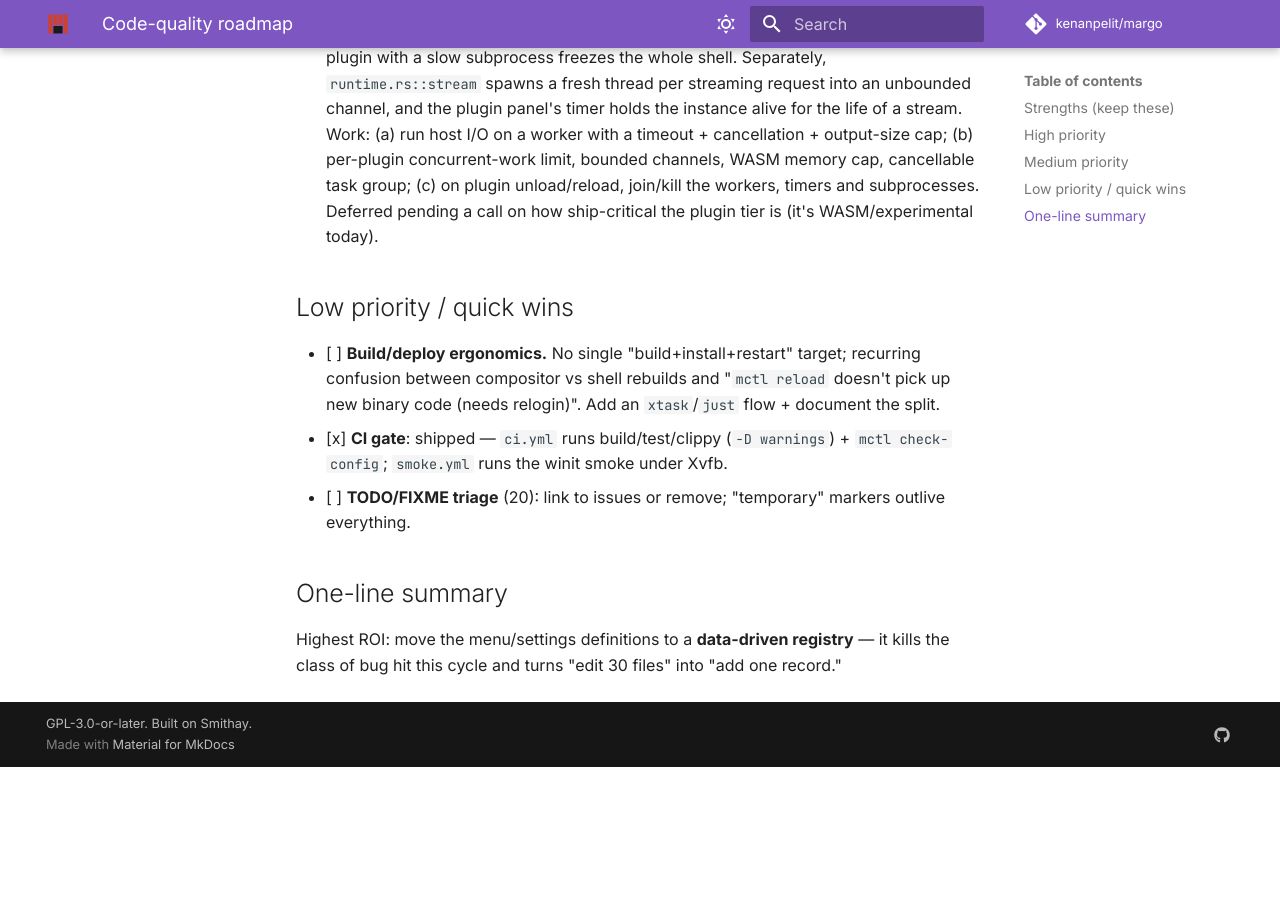
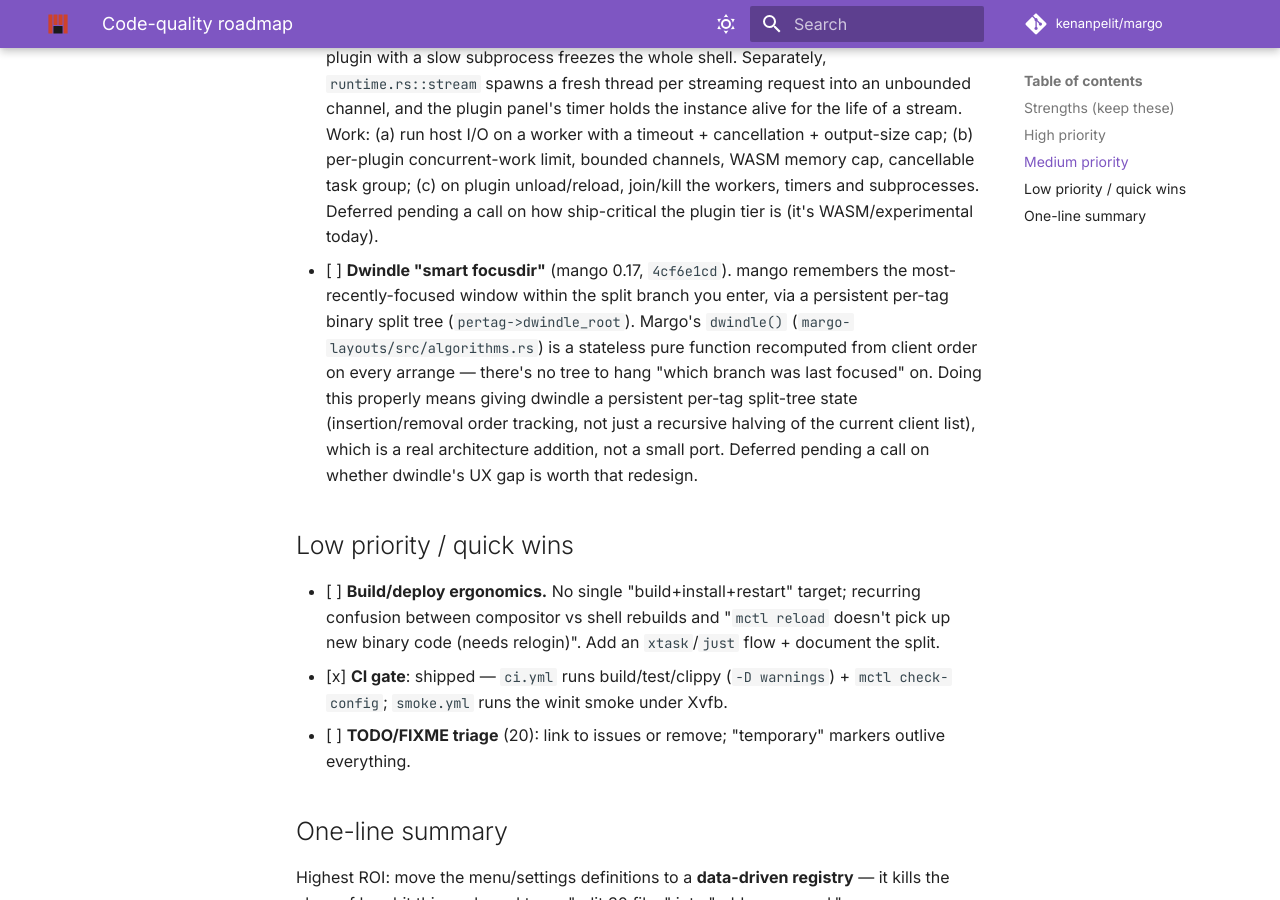
Before and after one commit to kenanpelit/margo, an MkDocs documentation site: the page built from docs/code-quality-roadmap.md, in a window 1280 px wide and 900 px high, scrolled down 2903 px. Built offline with MkDocs 1.6.1 and Material for MkDocs 9.7.7, drawn with Linux system fonts in a browser that asks for light colours; comment, search, counter and statistics services are not loaded; before the commit the page ends 3670 px from its top, so only the background shows below that.

Commit message:
docs: roadmap — track the deferred dwindle smart-focusdir redesign
mango 0.17's dwindle "smart focusdir" (4cf6e1cd) needs a persistent
per-tag split tree; margo's dwindle() is a stateless pure function
recomputed from client order every arrange, so there's nothing to
hang "last-focused branch" memory on. Real architecture addition, not
a small port — scoped with the user, tracked here instead of forced.

Co-Authored-By: Claude Sonnet 5 <noreply@anthropic.com>
Claude-Session: https://claude.ai/code/session_01QtWkq4eTWDHYM32zyD8vdZ

```diff
--- a/docs/code-quality-roadmap.md
+++ b/docs/code-quality-roadmap.md
@@ -119,6 +119,16 @@ files, and overlapping feature mechanisms.**
   cancellable task group; (c) on plugin unload/reload, join/kill the workers,
   timers and subprocesses. Deferred pending a call on how ship-critical the
   plugin tier is (it's WASM/experimental today).
+- [ ] **Dwindle "smart focusdir"** (mango 0.17, `4cf6e1cd`). mango remembers
+  the most-recently-focused window within the split branch you enter, via a
+  persistent per-tag binary split tree (`pertag->dwindle_root`). Margo's
+  `dwindle()` (`margo-layouts/src/algorithms.rs`) is a stateless pure
+  function recomputed from client order on every arrange — there's no tree
+  to hang "which branch was last focused" on. Doing this properly means
+  giving dwindle a persistent per-tag split-tree state (insertion/removal
+  order tracking, not just a recursive halving of the current client list),
+  which is a real architecture addition, not a small port. Deferred pending
+  a call on whether dwindle's UX gap is worth that redesign.
 
 ## Low priority / quick wins
 
```
